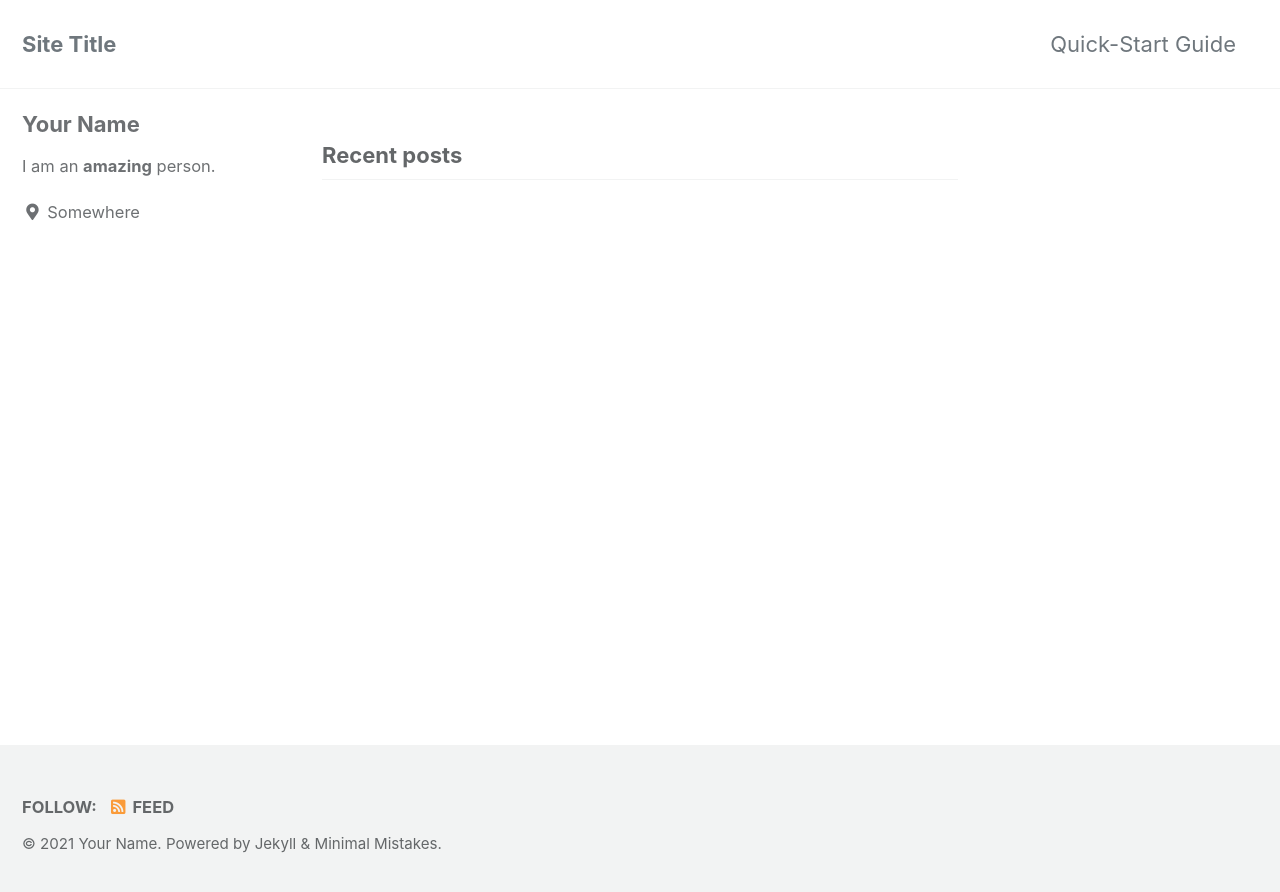
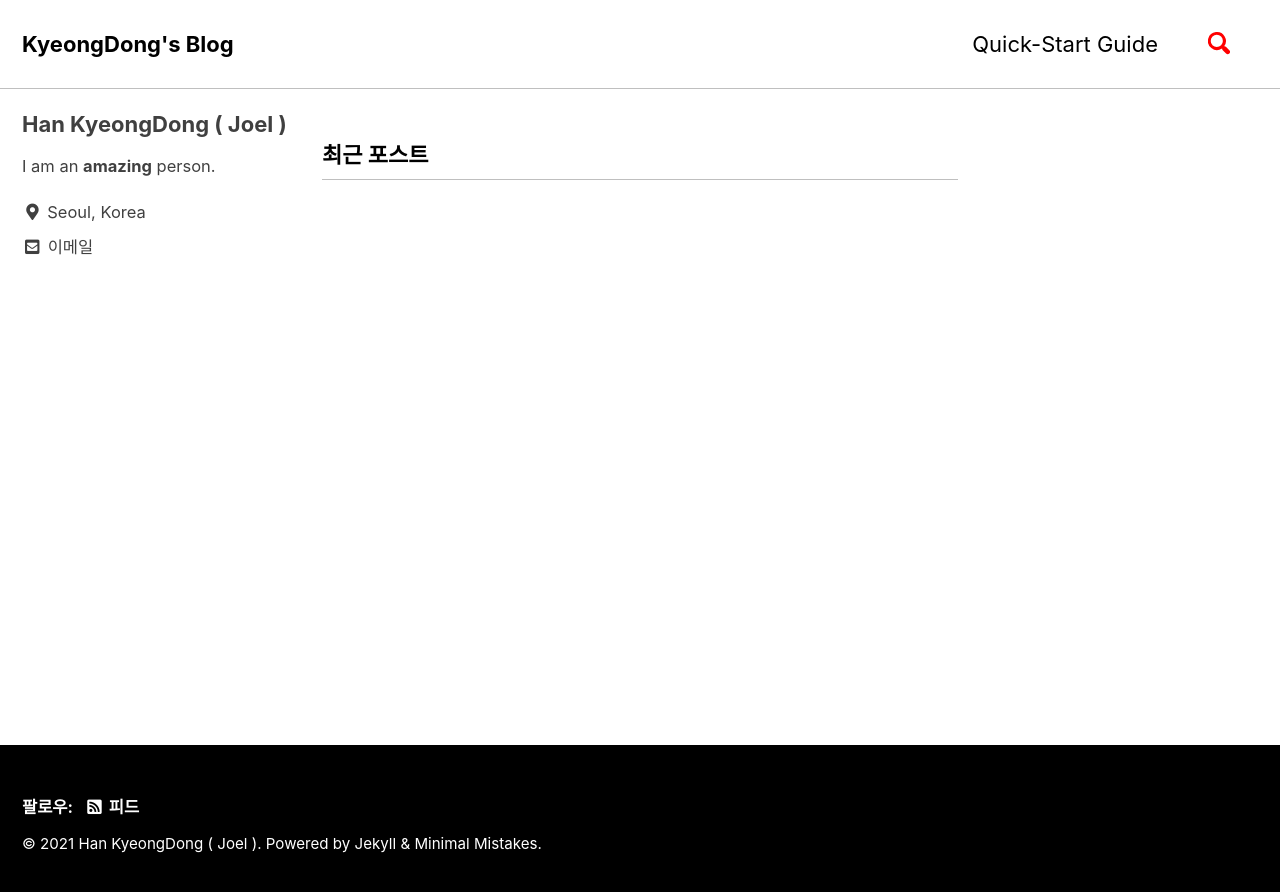
Before and after one commit to hkdong0694/hkdong0694.github.io, a Jekyll site: the page built from index.html, in a window 1280 px wide. Shown: the top 892 px of the page. Built offline with Jekyll 4.4.1, drawn with Linux system fonts in a browser that asks for light colours; cached includes are drawn as plain includes; the list of posts is cut into pages by our own code.

Commit message:
blog update

```diff
--- a/_config.yml
+++ b/_config.yml
@@ -12,27 +12,27 @@
 
 # theme                  : "minimal-mistakes-jekyll"
 # remote_theme           : "mmistakes/minimal-mistakes"
-minimal_mistakes_skin    : "default" # "air", "aqua", "contrast", "dark", "dirt", "neon", "mint", "plum", "sunrise"
+minimal_mistakes_skin    : "contrast" # "air", "aqua", "contrast", "dark", "dirt", "neon", "mint", "plum", "sunrise"
 
 # Site Settings
-locale                   : "en-US"
-title                    : "Site Title"
+locale                   : "ko"
+title                    : "KyeongDong's Blog"
 title_separator          : "-"
 subtitle                 : # site tagline that appears below site title in masthead
-name                     : "Your Name"
-description              : "An amazing website."
-url                      : # the base hostname & protocol for your site e.g. "https://mmistakes.github.io"
+name                     : "Han KyeongDong ( Joel )"
+description              : "Mobile Project 및 개인 공부하면서 몰랐던 내용들을 정리하기 위해 만든 블로그"
+url                      : https://hkdong0694.github.io # the base hostname & protocol for your site e.g. "https://mmistakes.github.io"
 baseurl                  : # the subpath of your site, e.g. "/blog"
-repository               : # GitHub username/repo-name e.g. "mmistakes/minimal-mistakes"
+repository               : hkdong0694/hkdong0694.github.io # GitHub username/repo-name e.g. "mmistakes/minimal-mistakes"
 teaser                   : # path of fallback teaser image, e.g. "/assets/images/500x300.png"
 logo                     : # path of logo image to display in the masthead, e.g. "/assets/images/88x88.png"
 masthead_title           : # overrides the website title displayed in the masthead, use " " for no title
 # breadcrumbs            : false # true, false (default)
 words_per_minute         : 200
 comments:
-  provider               : # false (default), "disqus", "discourse", "facebook", "staticman", "staticman_v2", "utterances", "custom"
+  provider               : "disqus" # false (default), "disqus", "discourse", "facebook", "staticman", "staticman_v2", "utterances", "custom"
   disqus:
-    shortname            : # https://help.disqus.com/customer/portal/articles/466208-what-s-a-shortname-
+    shortname            : dev-hundred-blog # https://help.disqus.com/customer/portal/articles/466208-what-s-a-shortname-
   discourse:
     server               : # https://meta.discourse.org/t/embedding-discourse-comments-via-javascript/31963 , e.g.: meta.discourse.org
   facebook:
@@ -52,7 +52,7 @@ reCaptcha:
 atom_feed:
   path                   : # blank (default) uses feed.xml
   hide                   : # true, false (default)
-search                   : # true, false (default)
+search                   : true # true, false (default)
 search_full_content      : # true, false (default)
 search_provider          : # lunr (default), algolia, google
 algolia:
@@ -94,11 +94,11 @@ analytics:
 
 # Site Author
 author:
-  name             : "Your Name"
+  name             : "Han KyeongDong ( Joel )"
   avatar           : # path of avatar image, e.g. "/assets/images/bio-photo.jpg"
   bio              : "I am an **amazing** person."
-  location         : "Somewhere"
-  email            :
+  location         : "Seoul, Korea"
+  email            : "joel@youfriend.kr"
   links:
     - label: "Email"
       icon: "fas fa-fw fa-envelope-square"
@@ -276,7 +276,7 @@ defaults:
     values:
       layout: single
       author_profile: true
-      read_time: true
-      comments: # true
+      read_time: false
+      comments: true # 댓글 활성화
       share: true
       related: true
```
